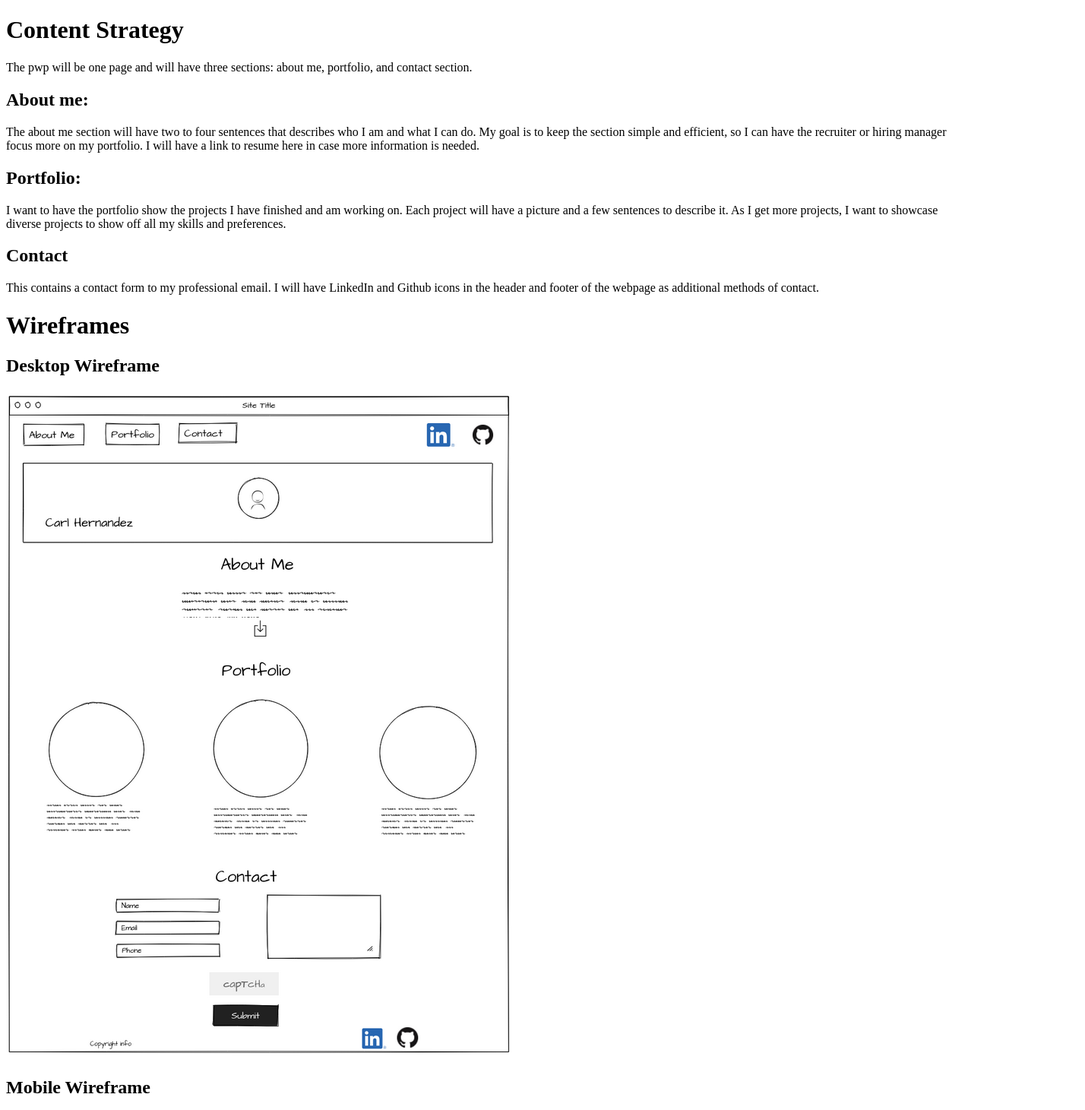
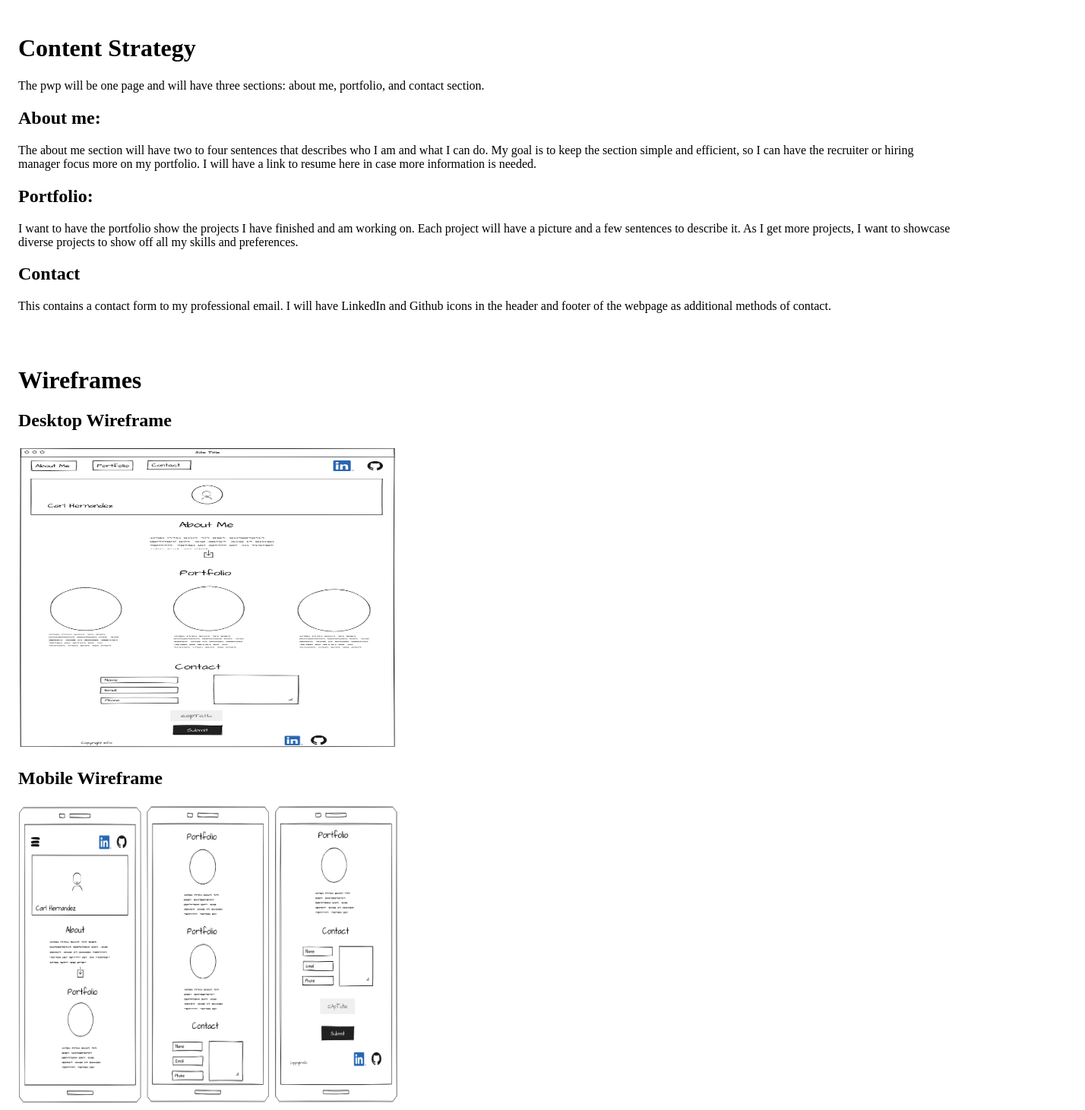
Before and after one commit to carl-hernandez/pwp-carl-hernandez, a plain HTML site: page public_html/documentation/milestone-2.html in a window 1280 px wide. Shown: the top 1461 px of the page at 76% size, 1428 px wide, since content can reach past the window. Drawn offline with Linux system fonts and the light colour scheme.

Commit message:
used css to change sizes of wireframes

```diff
--- a/public_html/documentation/milestone-2.html
+++ b/public_html/documentation/milestone-2.html
@@ -3,7 +3,7 @@
 <head>
     <meta charset="UTF-8">
     <title>Milestone Two</title>
-<!--    <link rel="stylesheet" href="style.css" type="text/css">-->
+    <link rel="stylesheet" href="style.css" type="text/css">
 </head>
 <body>
 <div>
@@ -17,7 +17,7 @@
     <p>This contains a contact form to my professional email. I will have LinkedIn and Github icons in the header and footer of the webpage as additional methods of contact.</p>
 </div>
 
-<div>
+<div class="wireFrames">
     <h1>Wireframes</h1>
     <h2>Desktop Wireframe</h2>
     <img src=desktopWireframe.PNG alt="Desktop Wireframe">
--- a/public_html/documentation/style.css
+++ b/public_html/documentation/style.css
@@ -6,3 +6,8 @@ img {
 div {
 	padding: 1em;
 }
+
+.wireFrames img {
+	height: 400px;
+	width: 500px;
+}
```
